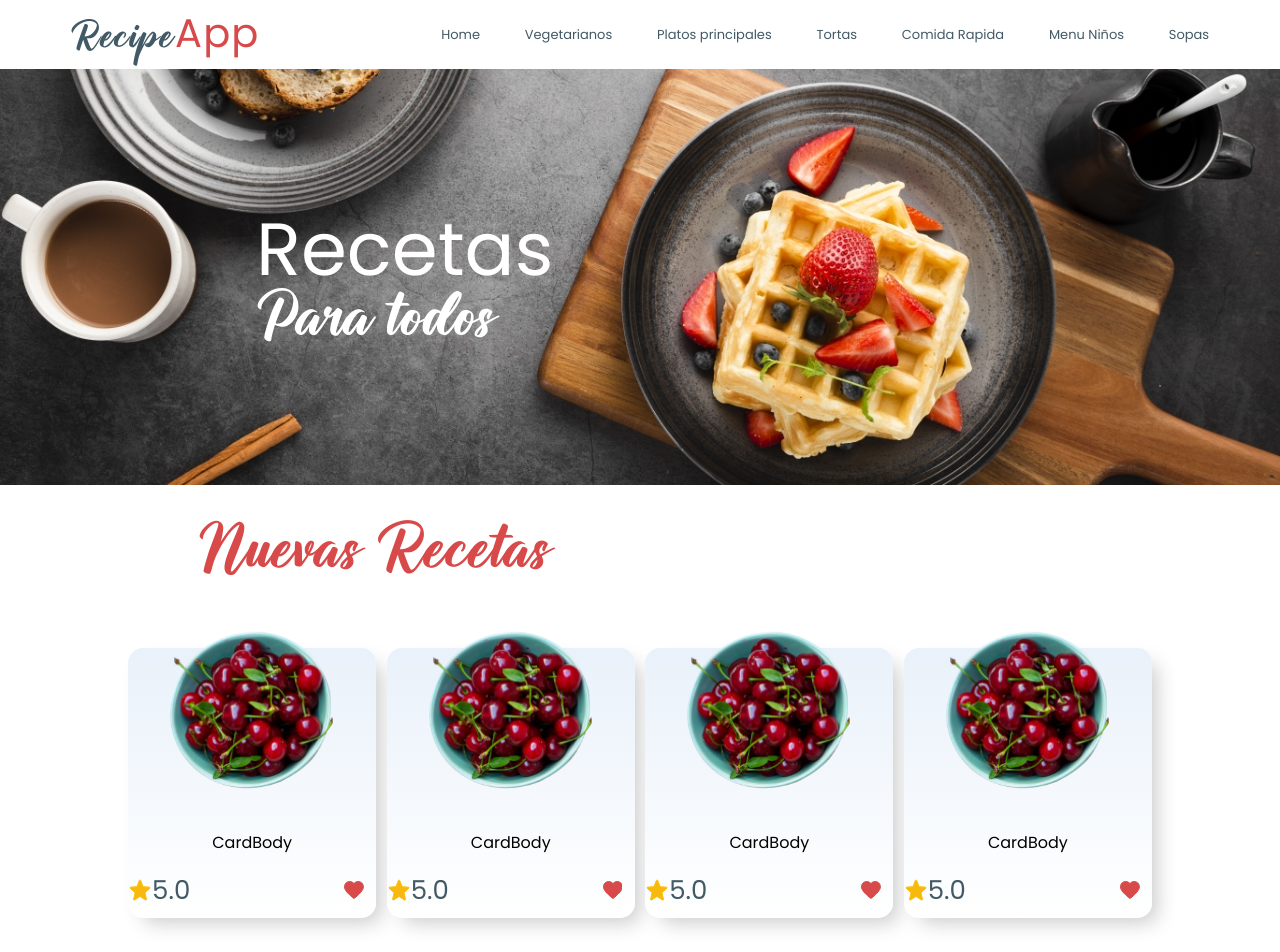
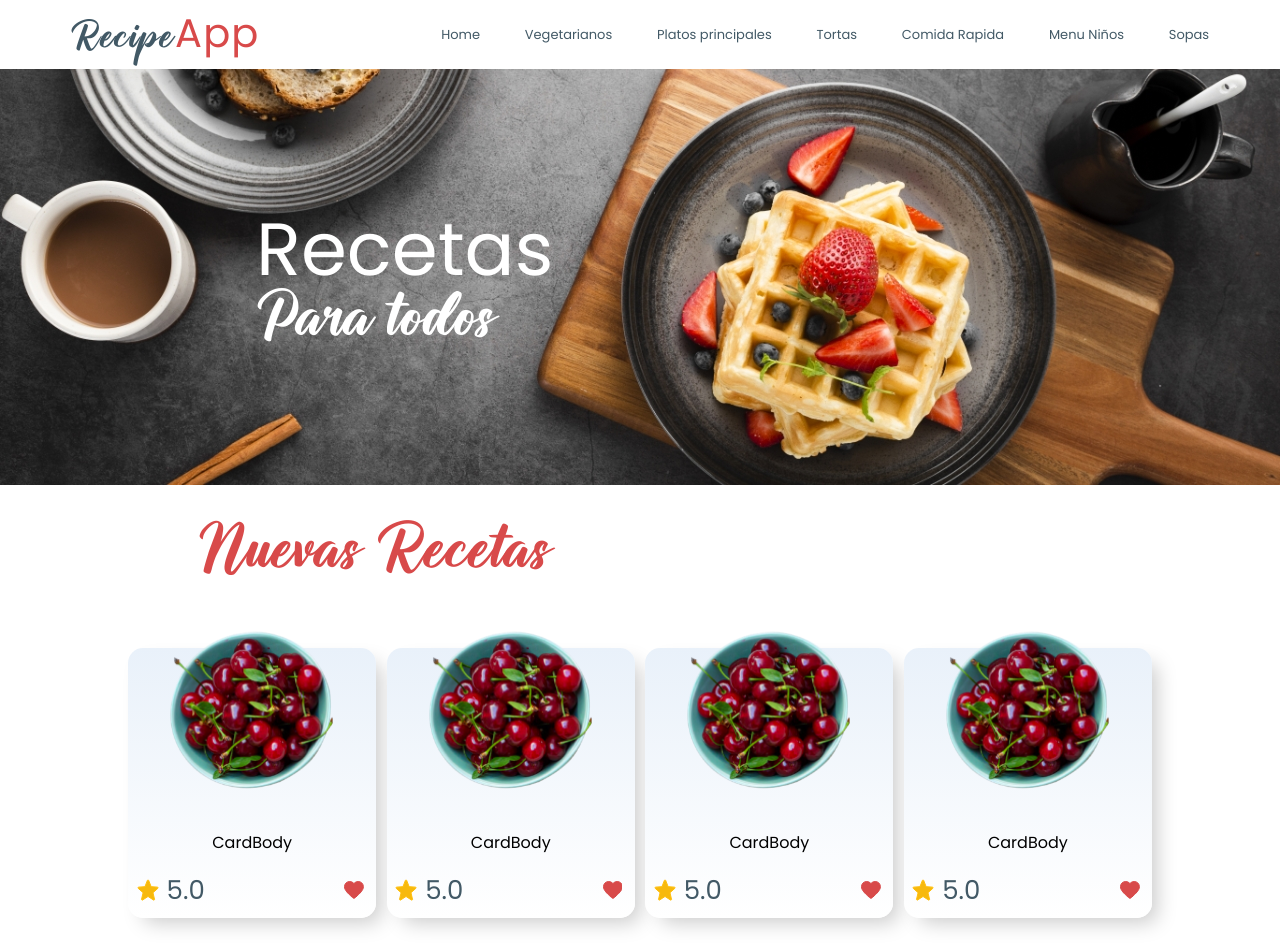
Before and after one commit to milo9402/aranda-frontend, a React (Create React App) app: page / in a window 1280 px wide. Shown: the top 952 px of the page. Built offline with nearby package versions, Linux system fonts and the light colour scheme.

Commit message:
chore(card, footer): some changes in card and footer styles

```diff
--- a/public/index.html
+++ b/public/index.html
@@ -23,7 +23,7 @@
       work correctly both with client-side routing and a non-root public URL.
       Learn how to configure a non-root public URL by running `npm run build`.
     -->
-    <title>React App</title>
+    <title>Aranda Front</title>
   </head>
   <body>
     <noscript>You need to enable JavaScript to run this app.</noscript>
--- a/src/styles/components/_card.scss
+++ b/src/styles/components/_card.scss
@@ -28,9 +28,14 @@
         .card_puntuation{
             display: inline-flex;
             align-items: center;
+            margin-left: 2%;
+            width: 30%;
+            justify-content: space-around;
             .card_puntuation_text{
                 font: normal normal normal 26px/39px Poppins;
-                color: $secondary
+                color: $secondary;
+            margin-left: 2%;
+
             }
         }
         .card_favorite{
```
